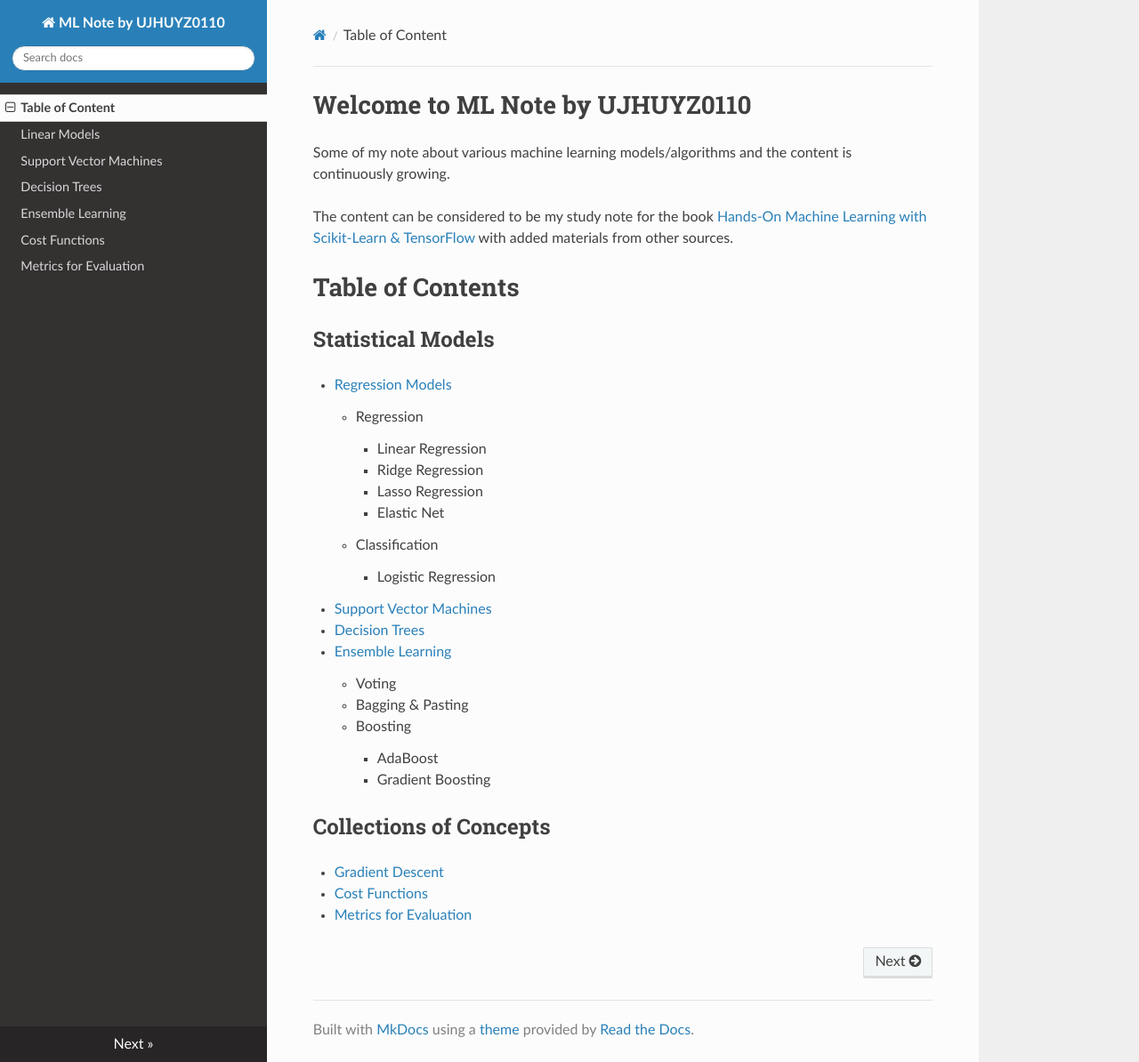
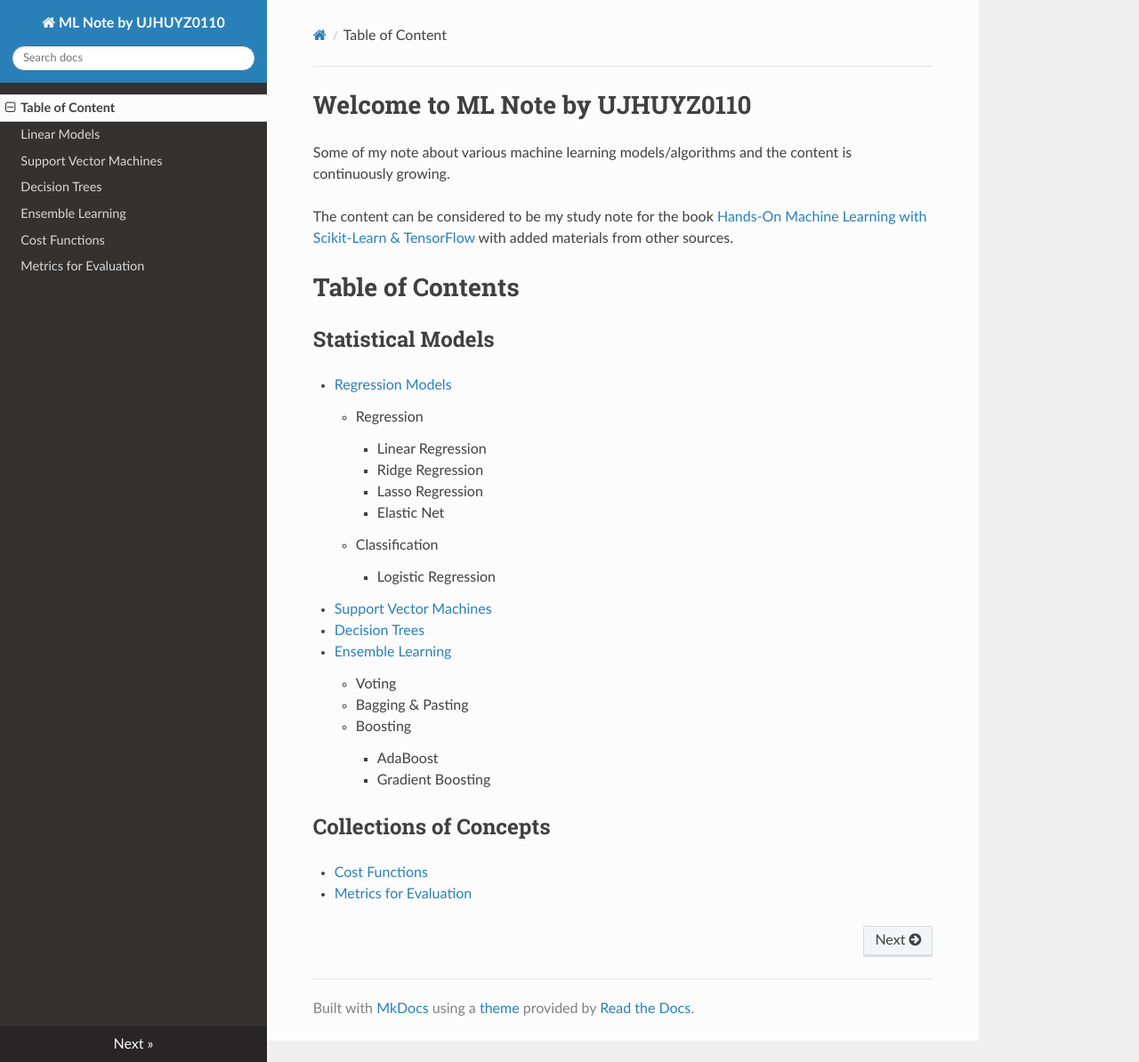
Before and after one commit to ivanyschen/ml_note, an MkDocs documentation site: the page built from docs/index.md, in a window 1280 px wide and 1194 px high. Shown: the whole window at 89% size. Built offline with MkDocs 1.6.1, drawn with Linux system fonts in a browser that asks for light colours; nearby versions of some CDN libraries; old or Windows-style settings are respelled for this version of MkDocs.

Commit message:
deleted ongoing content

```diff
--- a/docs/index.md
+++ b/docs/index.md
@@ -32,8 +32,8 @@ The content can be considered to be my study note for the book [Hands-On Machine
         - Gradient Boosting
 
 ## Collections of Concepts
-- [Gradient Descent](gradient_descent.md)
-
 - [Cost Functions](cost_functions.md)
 
 - [Metrics for Evaluation](metrics_for_evaluation.md)
+
+<!-- - [Gradient Descent](gradient_descent.md) -->
```
